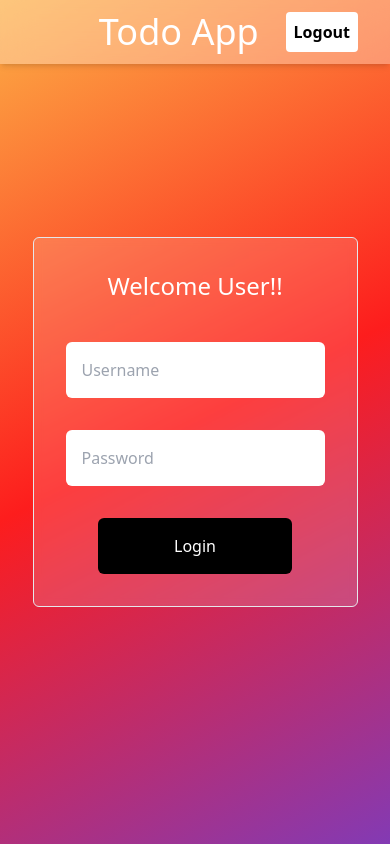
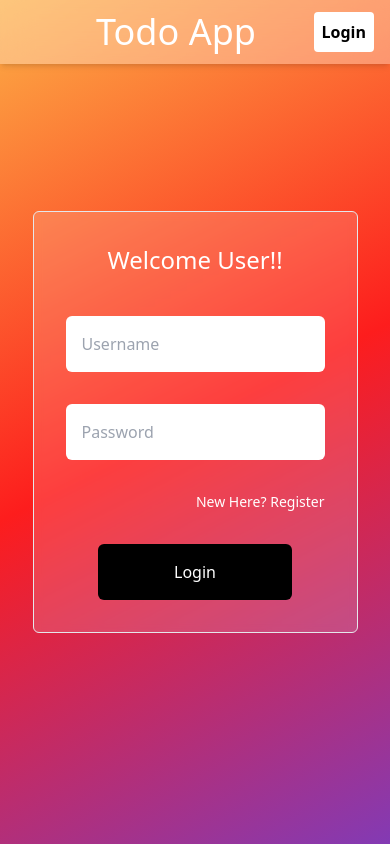
Before and after one commit to DevT75/todo_frontend, a Next.js app: page /login in a window 390 px wide. Built offline with nearby package versions, Linux system fonts and the light colour scheme.

Commit message:
changed ui components and api url

```diff
--- a/components/Layout.jsx
+++ b/components/Layout.jsx
@@ -1,16 +1,19 @@
+import { Router } from 'next/router';
 import { useAuth } from '../context/AuthContext';
 
 const Layout = ({ children }) => {
   const { user, handleLogout } = useAuth();
   return (
     <div className="min-h-screen w-full bg-custom-gradient filter-custom-filter overflow-x-hidden flex flex-col justify-center items-center">
-      <div className="z-10 w-full h-8 top-0 absolute flex flex-row justify-between items-center p-8 bg-white/30 backdrop-blur-lg shadow-md">
+      <div className="z-10 w-full h-8 top-0 absolute flex flex-row justify-between items-center py-8 md:px-8 px-4 bg-white/30 backdrop-blur-lg shadow-md">
         <div className="ml-10 p-2.5 w-60 items-center justify-center flex text-white text-4xl">Todo App</div>
         <div className='right-0 flex flex-row items-center gap-4'>
           {
             user && <div className='text-white font-semibold'>Hello, {user}</div>
           }
-          <div className=" text-black font-semibold hover:text-black bg-white rounded p-2 hover:cursor-pointer" onClick={handleLogout}>Logout</div>
+          <div className=" text-black font-semibold hover:text-black bg-white rounded p-2 hover:cursor-pointer" onClick={user ? ()=>{Router.push('/login')} : handleLogout}>{
+            user ? 'Logout' : 'Login'
+          }</div>
         </div>
 
       </div>
--- a/components/LoginForm.jsx
+++ b/components/LoginForm.jsx
@@ -1,11 +1,12 @@
 import { useState } from 'react';
 import { useAuth } from '../context/AuthContext';
+import { useRouter } from 'next/router';
 
 const LoginForm = () => {
     const { user,handleLogin } = useAuth();
     const [username, setUsername] = useState('');
     const [password, setPassword] = useState('');
-
+    const router = useRouter();
     const handleSubmit = async (e) => {
         e.preventDefault();
         await handleLogin( username, password );
@@ -33,6 +34,9 @@ const LoginForm = () => {
                     required
                     className='px-4 py-4 rounded-md w-full'
                 />
+                <div className='w-full text-white text-sm hover:cursor-pointer flex flex-row justify-end items-center' onClick={() => { router.push('/register') }}>
+                    New Here? Register
+                </div>
                 <button type="submit" className='bg-black text-white px-4 py-4 rounded-md hover:bg-white hover:text-black hover:font-semibold w-3/4'>Login</button>
             </form>
         </div>
--- a/components/RegisterForm.jsx
+++ b/components/RegisterForm.jsx
@@ -14,7 +14,7 @@ const RegisterForm = () => {
 
     return (
         <div className='w-5/6 md:w-3/6 lg:w-2/6 md:py-16 flex flex-col justify-between items-center p-8 rounded-md backdrop-blur-sm bg-white/15 gap-4 border'>
-            <h1 className='text-white mb-6 text-2xl'>Welcome User!!</h1>
+            <h1 className='text-white mb-6 text-2xl'>Register</h1>
             <form onSubmit={handleSubmit} className='flex flex-col gap-8 w-full justify-center items-center'>
             <input
                 type="text"
--- a/components/Todo.jsx
+++ b/components/Todo.jsx
@@ -114,7 +114,7 @@ export default ({ title, desc, priority, due_date, isCompleted, id, onDelete, on
                                             name='status'
                                             onChange={(e) => { setUpdatedStatus(e.target.checked) }}
                                             className='p-2'
-                                            checked={isCompleted}
+                                            defaultChecked={isCompleted}
                                         />
                                     </div>
                                     <div className='flex flex-row gap-2'>
@@ -124,7 +124,7 @@ export default ({ title, desc, priority, due_date, isCompleted, id, onDelete, on
                                             name='status'
                                             onChange={(e) => { setUpdatedStatus(e.target.checked) }}
                                             className='p-2'
-                                            checked={!isCompleted}
+                                            defaultChecked={!isCompleted}
                                         />
                                     </div>
 
```
Also changed, not shown: lib/api.js.
